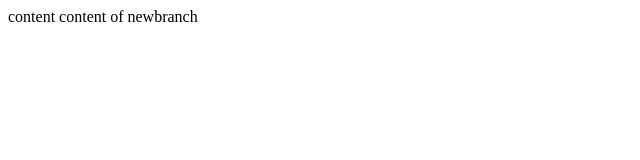
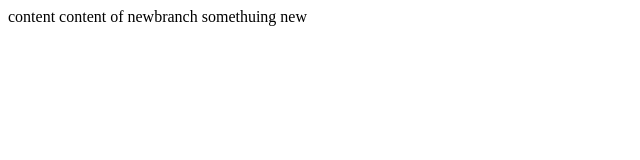
Before and after one commit to bina01/NewRepo, a plain HTML site: page index.html in a window 1280 px wide. Shown: the whole page, without its empty margins (0-640 px from the left). Drawn offline with Linux system fonts and the light colour scheme.

Commit message:
Added some line

```diff
--- a/index.html
+++ b/index.html
@@ -8,5 +8,6 @@
 <body>
     content
     content of newbranch
+    somethuing new
 </body>
 </html>
```
